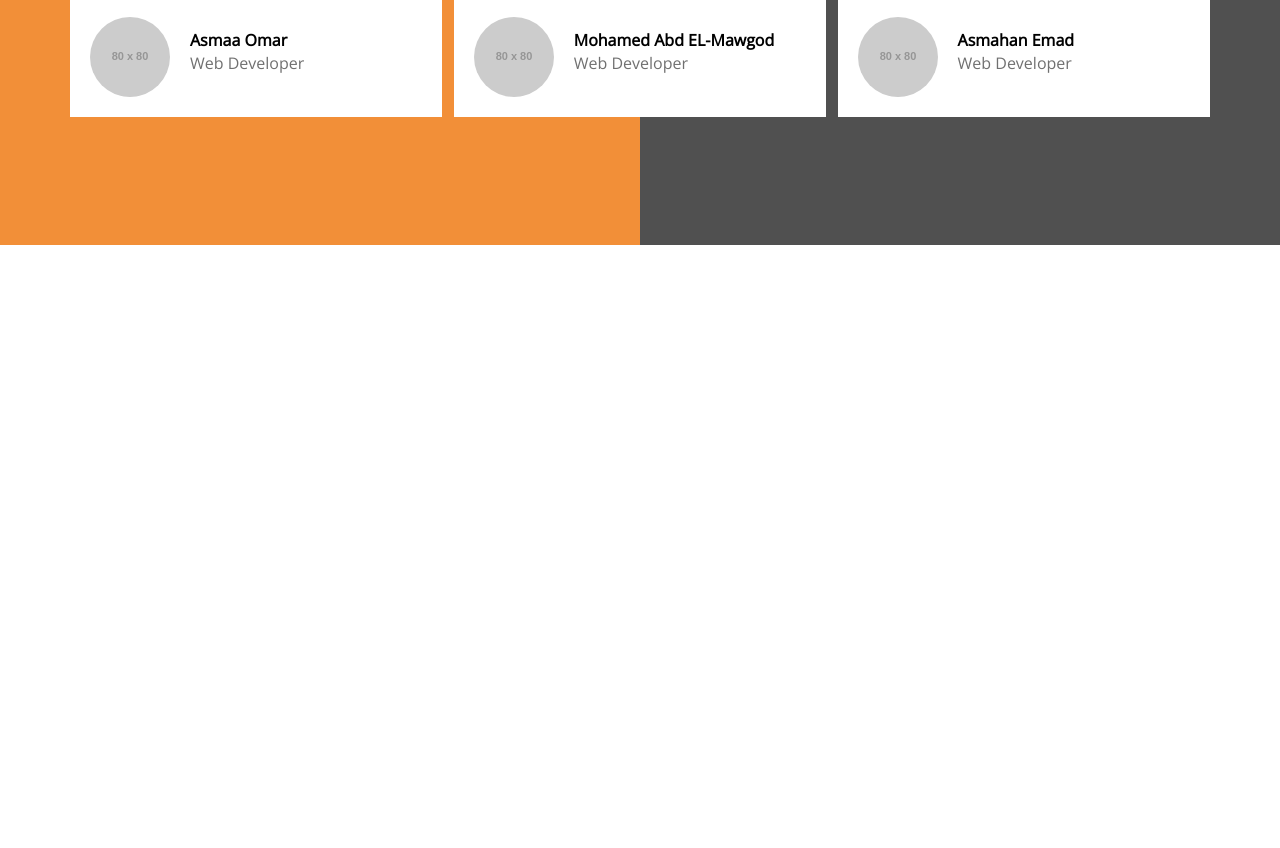
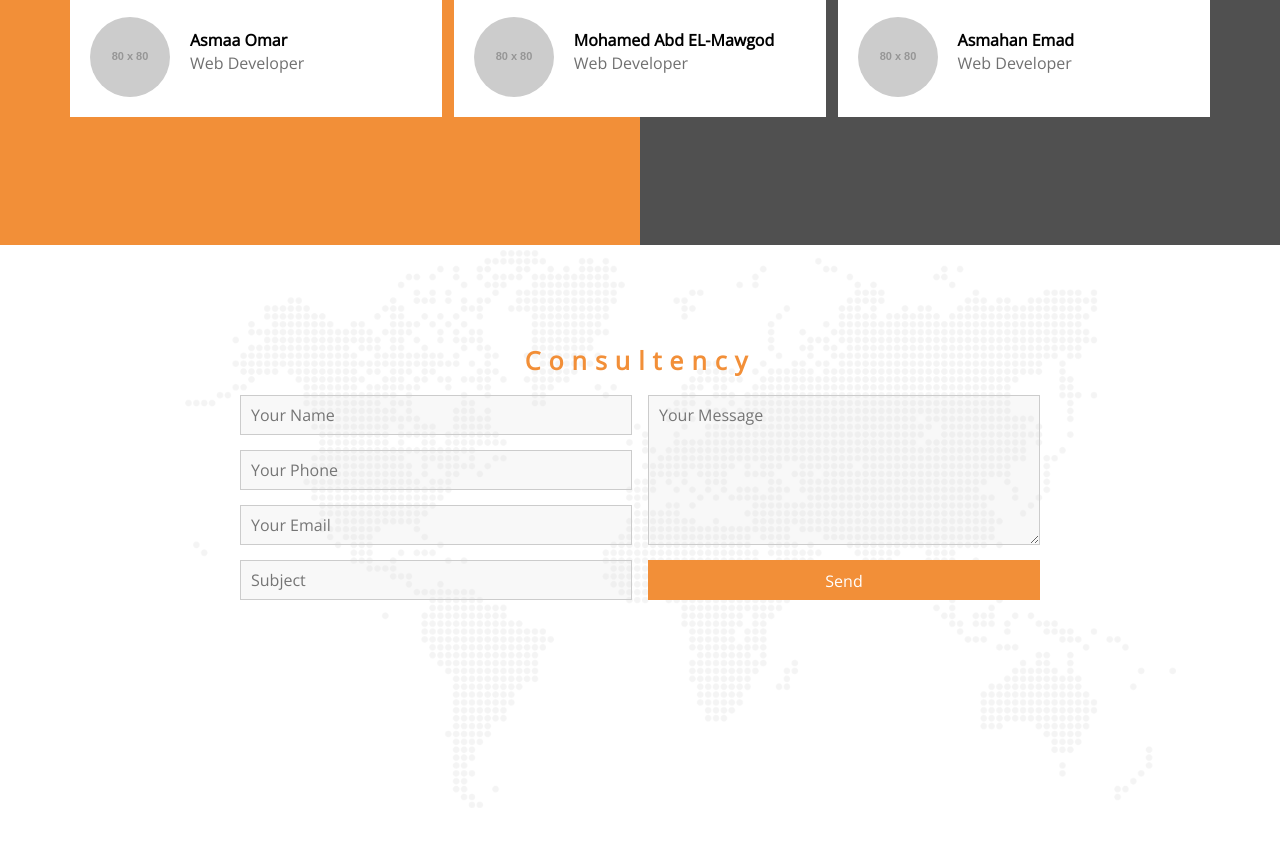
Before and after one commit to asmaaomar66/Design-Templete-html-css3-js, a plain HTML site: page index.html in a window 1280 px wide. Shown: the part 6255-7103 px from the top of the page. Drawn offline with nearby package versions, Linux system fonts and the light colour scheme; placeholder pictures from the web are drawn by us; a web font is replaced by a local one.

Commit message:
Consultency section
Consultency section

```diff
--- a/css/style.css
+++ b/css/style.css
@@ -6,7 +6,6 @@
 }
 body {
     font-family: 'Open Sans', sans-serif;
-    height: 8000px;
 }
 .container {
     width: 1170px;
@@ -608,3 +607,88 @@ body {
 
 }
 /* end testimonials  */
+/* start contact us */
+.contact {
+    min-height: 600px;
+    background-image: url('../imgs/contact.png');
+    background-size: cover;
+    padding-top: 80px;
+    padding-bottom: 80px;
+    position: relative;
+}
+.contact .overlay {
+    position: absolute;
+    left: 0;
+    top: 0;
+    width: 100%;
+    height: 100%;
+    background-color: rgba(255, 255, 255, .6);
+}
+.contact .container {
+    position: relative;
+    z-index: 2;
+}
+.contact h2 {
+    font-size: 25px;
+    font-weight: bold;
+    color: var(--main--color);
+    letter-spacing: 8px;
+    margin-bottom: 0 0 60px;
+    text-align: center;
+}
+.contact form {
+    overflow: hidden;
+    max-width: 800px;
+    margin: auto;
+}
+.contact form .left {
+    float: left;
+    width: 49%;
+}
+.contact form .right {
+    float: right;
+    width: 49%;
+}
+.contact form input:not([type="submit"]),
+.contact form textarea {
+    display: block;
+    width: 100%;
+    padding: 10px;
+    margin-bottom: 15px;
+    border: 1px solid #CCC;
+    background-color: rgba(218, 218, 218, 0.19);
+}
+.contact form input:not([type="submit"]):focus,
+.contact form textarea:focus {
+    outline: 1px solid var(--main--color);
+}
+.contact form input {
+    height: 40px;
+}
+.contact form textarea {
+    height: 150px;
+}
+.contact form input[type="submit"] {
+    padding: 10px;
+    width: 100%;
+    border-color: transparent;
+    background-color: var(--main--color);
+    color: #fff;
+    cursor: pointer;
+}
+.contact form textarea:focus::-webkit-input-placeholder,
+.contact form input:not([type="submit"]):focus::-webkit-input-placeholder {
+    opacity: 0;
+    transition: .3s;
+}
+.contact form textarea:focus::-ms-input-placeholder,
+.contact form input:not([type="submit"]):focus::-ms-input-placeholder {
+    opacity: 0;
+    transition: .3s;
+}
+.contact form textarea:focus::placeholder,
+.contact form input:not([type="submit"]):focus::placeholder {
+    opacity: 0;
+    transition: .3s;
+}
+/* end contact us */
--- a/index.html
+++ b/index.html
@@ -326,6 +326,28 @@
         <div class="clearfix"></div>
     </div>
     <!-- end testimonials -->
+    <!-- start contact us -->
+    <div class="contact">
+        <div class="overlay"></div>
+        <div class="container">
+            <h2>Consultency</h2>
+
+            <form action="">
+                <div class="left">
+                    <input type="text" placeholder="Your Name" name="username">
+                    <input type="text" placeholder="Your Phone" name="phone">
+                    <input type="email" placeholder="Your Email" name="email">
+                    <input type="text" placeholder="Subject" name="subject">
+                </div>
+                <div class="right">
+                    <textarea name="message" placeholder="Your Message"></textarea>
+                    <input type="submit" value="Send">
+                </div>
+            </form>
+
+        </div>
+    </div>
+    <!-- end contact us -->
     <script src="js/script.js"></script>
 </body>
 
```
Also changed, not shown: imgs/contact.png (added).
